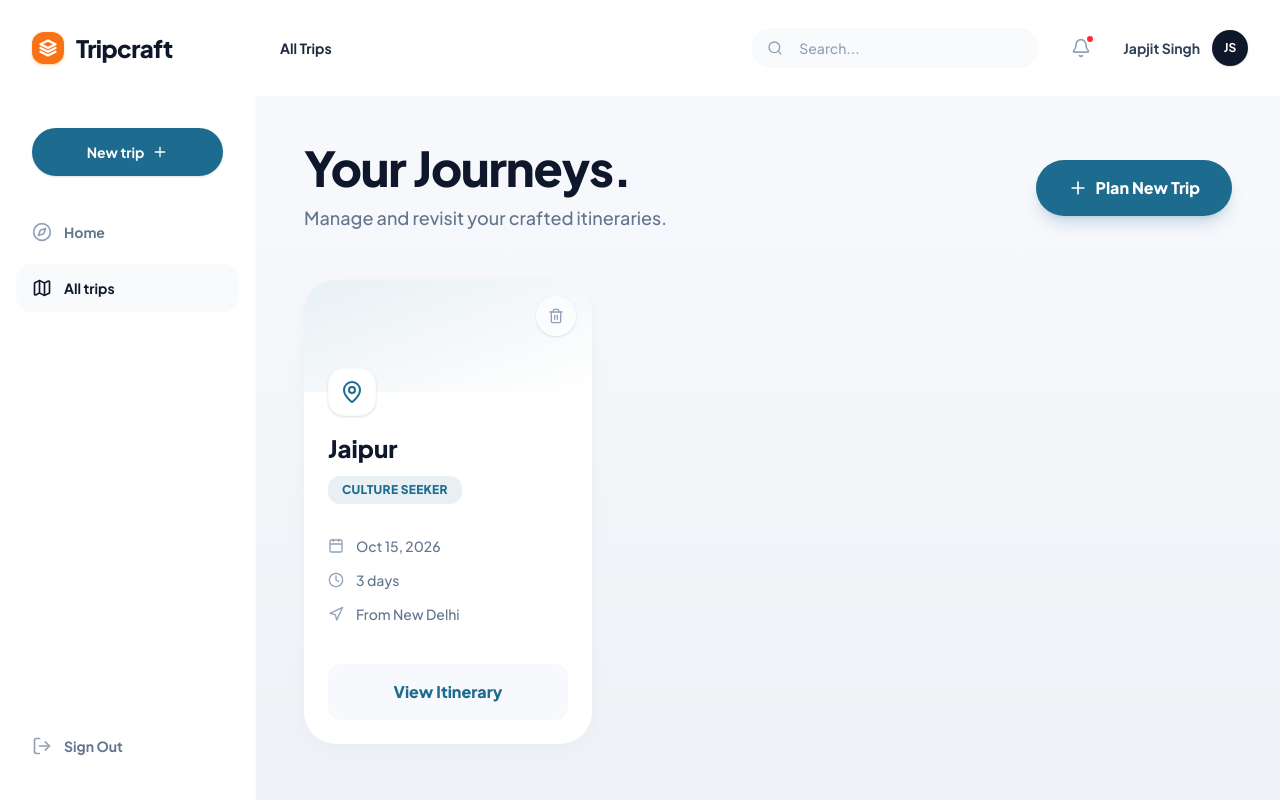
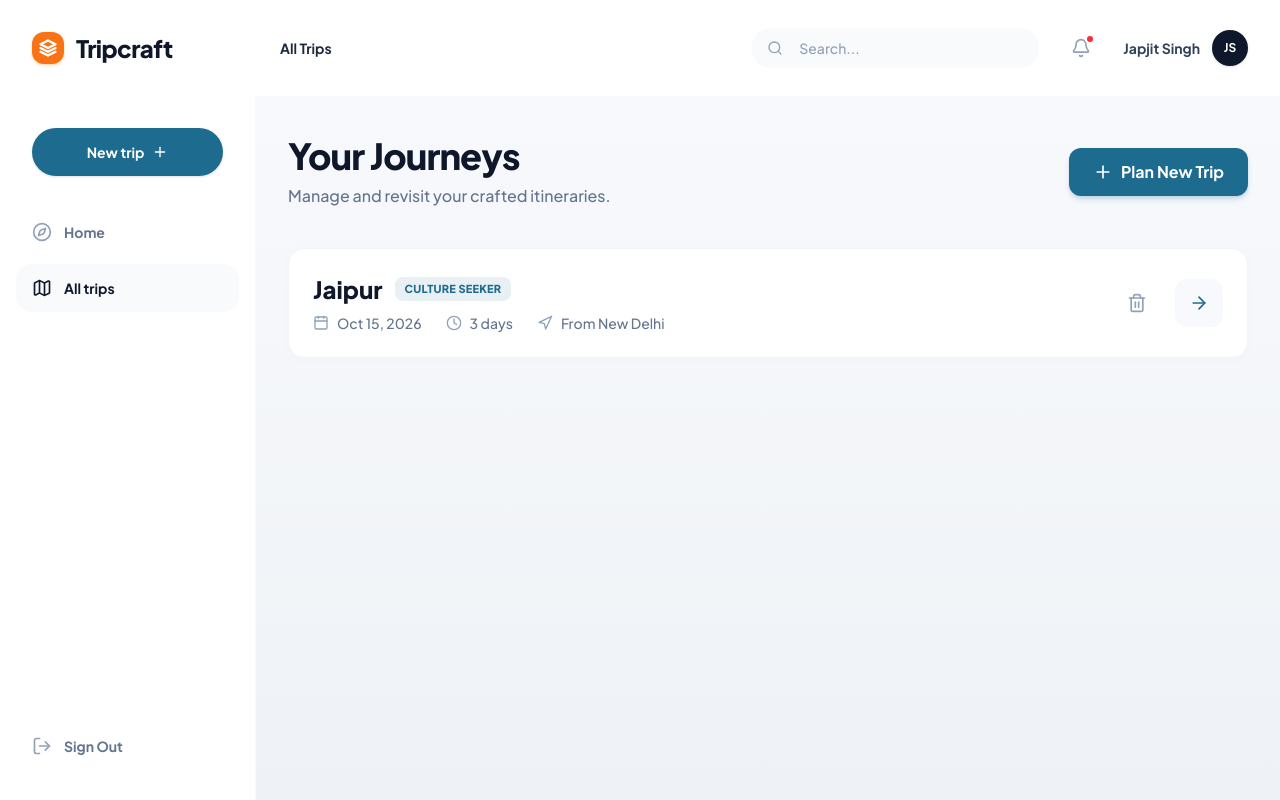
Before and after one commit to Japjit-S/Tripcraft, a Next.js app: page /trips in a window 1280 px wide. Built offline with nearby package versions, Linux system fonts and the light colour scheme.

Commit message:
style: polish trips page dashboard card layouts

```diff
--- a/src/app/(app)/trips/page.tsx
+++ b/src/app/(app)/trips/page.tsx
@@ -2,22 +2,22 @@
 
 import Link from 'next/link';
 import { mockTripsList } from '@/lib/mockData';
-import { Calendar, MapPin, Trash2, Plus, Clock, Navigation } from 'lucide-react';
+import { Calendar, MapPin, Trash2, Plus, Clock, Navigation, ArrowRight } from 'lucide-react';
 
 export default function TripsPage() {
   const trips = mockTripsList;
 
   return (
-    <div className="max-w-6xl mx-auto py-12 px-6 lg:px-12">
+    <div className="max-w-5xl mx-auto py-10 px-4 sm:px-6 lg:px-8">
       {/* Header Section */}
-      <div className="flex flex-col md:flex-row justify-between items-start md:items-center mb-12 gap-6">
+      <div className="flex flex-col sm:flex-row justify-between items-start sm:items-center mb-10 gap-4">
         <div>
-          <h1 className="text-5xl font-black text-slate-900 mb-3 tracking-tight">Your Journeys.</h1>
-          <p className="text-lg text-slate-500 font-medium">Manage and revisit your crafted itineraries.</p>
+          <h1 className="text-4xl font-black text-slate-900 mb-2 tracking-tight">Your Journeys</h1>
+          <p className="text-slate-500 font-medium">Manage and revisit your crafted itineraries.</p>
         </div>
         <Link
           href="/planner"
-          className="px-8 py-4 bg-[#1d6b8f] text-white rounded-full hover:bg-[#155370] transition-all font-black shadow-lg shadow-[#1d6b8f]/20 hover:-translate-y-1 hover:shadow-xl hover:shadow-[#1d6b8f]/30 flex items-center gap-2"
+          className="px-6 py-3 bg-[#1d6b8f] text-white rounded-xl hover:bg-[#155370] transition-all font-bold shadow-md shadow-[#1d6b8f]/20 hover:-translate-y-0.5 flex items-center gap-2"
         >
           <Plus className="w-5 h-5" />
           Plan New Trip
@@ -26,85 +26,78 @@ export default function TripsPage() {
 
       {trips.length === 0 ? (
         /* Empty State */
-        <div className="bg-white rounded-[2.5rem] shadow-[0_4px_20px_rgb(0,0,0,0.03)] p-16 text-center flex flex-col items-center">
-          <div className="w-24 h-24 bg-[#1d6b8f]/5 text-[#1d6b8f] rounded-full flex items-center justify-center mb-6">
+        <div className="bg-white rounded-2xl shadow-[0_4px_20px_rgb(0,0,0,0.03)] border border-slate-100 p-12 sm:p-16 text-center flex flex-col items-center">
+          <div className="w-20 h-20 bg-[#1d6b8f]/5 text-[#1d6b8f] rounded-full flex items-center justify-center mb-5">
             <MapPin className="w-10 h-10" />
           </div>
-          <h3 className="text-2xl font-black text-slate-900 mb-3">No trips saved yet</h3>
+          <h3 className="text-2xl font-black text-slate-900 mb-2">No trips saved yet</h3>
           <p className="text-slate-500 font-medium mb-8 max-w-md mx-auto">
             You haven't generated any itineraries. Start planning your next adventure to see it appear here.
           </p>
           <Link
             href="/planner"
-            className="inline-flex items-center justify-center px-8 py-4 bg-slate-900 text-white rounded-full hover:bg-slate-800 transition-all font-black shadow-lg hover:-translate-y-1"
+            className="inline-flex items-center justify-center px-6 py-3 bg-slate-900 text-white rounded-xl hover:bg-slate-800 transition-all font-bold shadow-md hover:-translate-y-0.5"
           >
             Create Your First Trip
           </Link>
         </div>
       ) : (
-        /* Trips Grid */
-        <div className="grid grid-cols-1 md:grid-cols-2 lg:grid-cols-3 gap-8">
+        /* Dense List View */
+        <div className="space-y-4">
           {trips.map((trip) => (
-            <div key={trip.id} className="bg-white rounded-[2rem] shadow-[0_4px_20px_rgb(0,0,0,0.03)] hover:shadow-[0_8px_30px_rgb(0,0,0,0.06)] hover:-translate-y-1 transition-all group flex flex-col overflow-hidden relative">
+            <Link
+              key={trip.id}
+              href={`/trip/${trip.id}`}
+              className="block bg-white rounded-2xl shadow-[0_2px_10px_rgb(0,0,0,0.02)] border border-slate-100 hover:border-[#1d6b8f]/30 hover:shadow-[0_8px_30px_rgb(0,0,0,0.06)] hover:-translate-y-1 transition-all group overflow-hidden"
+            >
+              <div className="flex flex-col sm:flex-row sm:items-center p-6 gap-6">
 
-              {/* Abstract Banner & Delete Button */}
-              <div className="h-28 bg-gradient-to-br from-[#1d6b8f]/10 via-[#1d6b8f]/5 to-transparent relative">
+                {/* Left: Destination & Badge */}
+                <div className="flex-1">
+                  <div className="flex items-center gap-3 mb-2">
+                    <h3 className="text-2xl font-black text-slate-900 group-hover:text-[#1d6b8f] transition-colors">{trip.destination}</h3>
+                    <span className="inline-flex items-center px-2.5 py-1 rounded-lg text-[11px] font-black tracking-wide uppercase bg-[#1d6b8f]/10 text-[#1d6b8f]">
+                      {trip.persona}
+                    </span>
+                  </div>
+
+                  <div className="flex flex-wrap items-center gap-4 sm:gap-6 text-sm text-slate-500 font-medium">
+                    <div className="flex items-center gap-2">
+                      <Calendar className="w-4 h-4 text-slate-400" />
+                      <span>{new Date(trip.startDate).toLocaleDateString('en-US', { month: 'short', day: 'numeric', year: 'numeric' })}</span>
+                    </div>
+                    <div className="flex items-center gap-2">
+                      <Clock className="w-4 h-4 text-slate-400" />
+                      <span>{trip.days} {trip.days === 1 ? 'day' : 'days'}</span>
+                    </div>
+                    {trip.originCity && (
+                      <div className="flex items-center gap-2">
+                        <Navigation className="w-4 h-4 text-slate-400" />
+                        <span>From {trip.originCity}</span>
+                      </div>
+                    )}
+                  </div>
+                </div>
+
+                {/* Right: Actions */}
+                <div className="flex items-center gap-4 pt-4 sm:pt-0 border-t sm:border-t-0 border-slate-100">
                   <button
-                  className="absolute top-4 right-4 w-10 h-10 bg-white/50 hover:bg-white rounded-full flex items-center justify-center text-slate-400 hover:text-red-500 transition-all shadow-sm backdrop-blur-sm"
+                    className="p-3 text-slate-400 hover:text-red-500 hover:bg-red-50 rounded-xl transition-colors"
                     title="Delete Trip"
                     onClick={(e) => {
                       e.preventDefault();
                       alert('Mock: Delete confirmation dialog would appear here.');
                     }}
                   >
-                  <Trash2 className="w-4 h-4" />
+                    <Trash2 className="w-5 h-5" />
                   </button>
-
-                {/* Floating Map Pin Icon */}
-                <div className="absolute -bottom-6 left-6 w-12 h-12 bg-white rounded-2xl shadow-sm flex items-center justify-center border border-slate-50">
-                  <MapPin className="w-6 h-6 text-[#1d6b8f]" />
+                  <div className="flex items-center justify-center w-12 h-12 rounded-xl bg-[#f8f9fc] text-[#1d6b8f] group-hover:bg-[#1d6b8f] group-hover:text-white transition-colors">
+                    <ArrowRight className="w-5 h-5" />
                   </div>
                 </div>
 
-              {/* Card Content */}
-              <div className="p-6 pt-10 flex-1 flex flex-col">
-                <div className="flex justify-between items-start mb-3">
-                  <h3 className="text-2xl font-black text-slate-900">{trip.destination}</h3>
               </div>
-
-                <div className="mb-8">
-                  <span className="inline-flex items-center px-3.5 py-1.5 rounded-xl text-xs font-black tracking-wide uppercase bg-[#1d6b8f]/10 text-[#1d6b8f]">
-                    {trip.persona}
-                  </span>
-                </div>
-
-                <div className="space-y-3.5 text-sm text-slate-500 font-medium mb-10">
-                  <div className="flex items-center gap-3">
-                    <Calendar className="w-4 h-4 text-slate-400" />
-                    <span>{new Date(trip.startDate).toLocaleDateString('en-US', { month: 'short', day: 'numeric', year: 'numeric' })}</span>
-                  </div>
-                  <div className="flex items-center gap-3">
-                    <Clock className="w-4 h-4 text-slate-400" />
-                    <span>{trip.days} {trip.days === 1 ? 'day' : 'days'}</span>
-                  </div>
-                  {trip.originCity && (
-                    <div className="flex items-center gap-3">
-                      <Navigation className="w-4 h-4 text-slate-400" />
-                      <span>From {trip.originCity}</span>
-                    </div>
-                  )}
-                </div>
-
-                <div className="mt-auto">
-                  <Link
-                    href={`/trip/${trip.id}`}
-                    className="block w-full py-4 bg-[#f8f9fc] text-[#1d6b8f] font-black rounded-xl hover:bg-[#1d6b8f] hover:text-white transition-all text-center"
-                  >
-                    View Itinerary
             </Link>
-                </div>
-              </div>
-            </div>
           ))}
         </div>
       )}
```
Lines whose indentation alone changed are shown as unchanged.
